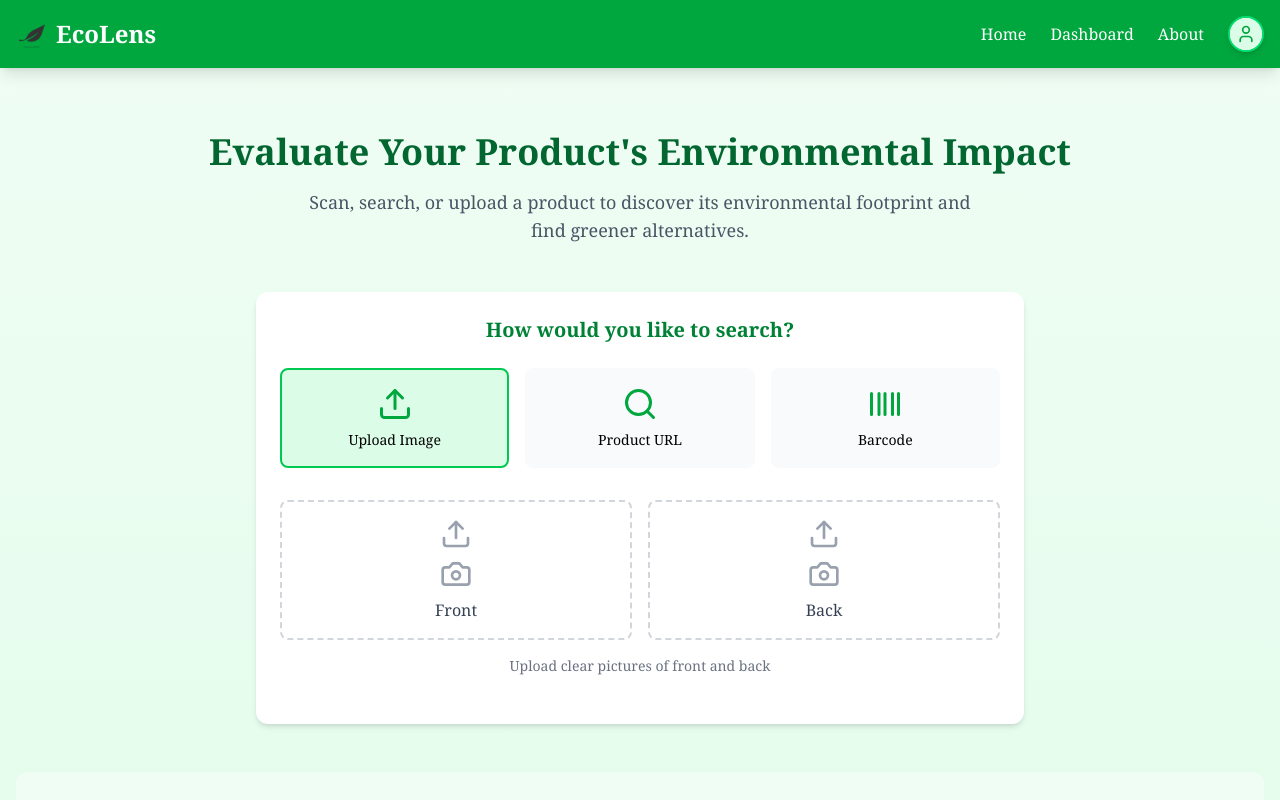
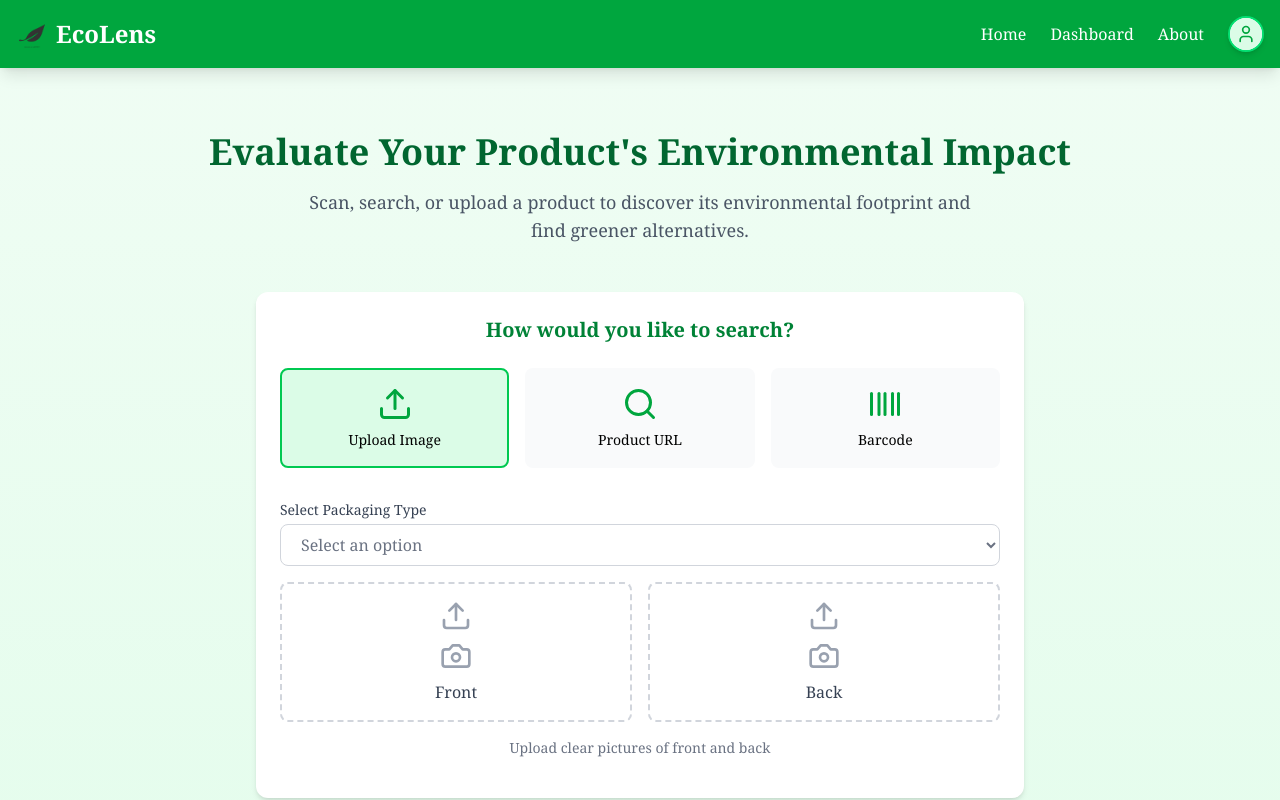
Before and after one commit to anannayamustcode/Ecolens, a Next.js app: page / in a window 1280 px wide. Both pictures are taken after a click on the button "Upload Image". Shown: the top 800 px of the page. Built offline with nearby package versions, Linux system fonts and the light colour scheme.

Commit message:
dropdown: Add packaging type selection to UploadInput component

```diff
--- a/src/app/components/rest/inputs/UploadInput.tsx
+++ b/src/app/components/rest/inputs/UploadInput.tsx
@@ -3,7 +3,7 @@
 import { ChangeEvent, useState, useRef } from 'react';
 import { Upload, Camera, X, Check } from 'lucide-react';
 import dynamic from 'next/dynamic';
-import { useRouter } from 'next/navigation'; // Add this import
+import { useRouter } from 'next/navigation';
 
 const CameraInput = dynamic(() => import('./CameraInput'), {
   ssr: false,
@@ -15,11 +15,20 @@ interface UploadInputProps {
 }
 
 export default function UploadInput({ onComplete }: UploadInputProps) {
-  const router = useRouter(); // Initialize the router
+  const router = useRouter();
   const [activeSide, setActiveSide] = useState<'front' | 'back' | null>(null);
   const [images, setImages] = useState<{ front?: string, back?: string }>({});
-  const [isSubmitting, setIsSubmitting] = useState(false); // Add loading state
+  const [isSubmitting, setIsSubmitting] = useState(false);
   const fileInputRef = useRef<HTMLInputElement>(null);
+
+  const packagingOptions = [
+    "Plastic Bottle", "Glass Bottle", "Plastic Tube", "Metal Can", "Flexible Pouch",
+    "Pump Dispenser Bottle", "Spray Bottle", "Solid Stick Container", "Single-use Sachet",
+    "Tetra Pak Carton", "Dropper Bottle", "Blister Pack (Pills/Tablets)", "Cardboard Box",
+    "Metal Tin", "Roll-on Applicator", "Foam Dispenser", "Glass Ampoule", "Medical Vial",
+    "Plastic Canister", "Refill Cartridge"
+  ];
+  const [selectedPackaging, setSelectedPackaging] = useState<string>("");
 
   const handleFileChange = async (e: ChangeEvent<HTMLInputElement>) => {
     if (e.target.files && e.target.files.length > 0 && activeSide) {
@@ -38,18 +47,13 @@ export default function UploadInput({ onComplete }: UploadInputProps) {
     setActiveSide(null);
   };
 
-  // const handleImageCapture = (imageUrl: string) => {
-  //   if (activeSide) {
-  //     setImages(prev => ({ ...prev, [activeSide]: imageUrl }));
-  //     setActiveSide(null);
-  //   }
-  // };
   const handleImageCapture = (imageUrl: string) => {
     if (activeSide) {
       setImages(prev => ({ ...prev, [activeSide]: imageUrl }));
-    setActiveSide(null); // This will unmount the CameraInput component
+      setActiveSide(null);
     }
   };
+
   const removeImage = (side: 'front' | 'back') => {
     setImages(prev => {
       const newImages = { ...prev };
@@ -61,16 +65,13 @@ const handleImageCapture = (imageUrl: string) => {
   const submitImages = async () => {
     if (Object.keys(images).length === 0) return;
 
-    setIsSubmitting(true); // Start loading
+    setIsSubmitting(true);
 
     try {
       const uploadedUrls: { front?: string, back?: string } = {};
 
       for (const [side, imageUrl] of Object.entries(images)) {
-        if (imageUrl.startsWith('blob:')) {
-          // For file uploads
-          const response = await fetch(imageUrl);
-          const blob = await response.blob();
+        const blob = await fetch(imageUrl).then(res => res.blob());
         const file = new File([blob], `${side}-image.jpg`, { type: 'image/jpeg' });
         const formData = new FormData();
         formData.append('image', file);
@@ -81,28 +82,12 @@ const handleImageCapture = (imageUrl: string) => {
         });
         const data = await res.json();
         uploadedUrls[side as 'front' | 'back'] = data.fileUrl;
-        } else {
-          // For camera captures (already data URLs)
-          const blob = await fetch(imageUrl).then(res => res.blob());
-          const formData = new FormData();
-          formData.append('image', blob, `${side}-image.jpg`);
-
-          const res = await fetch('http://localhost:5000/upload', {
-            method: 'POST',
-            body: formData,
-          });
-          const data = await res.json();
-          uploadedUrls[side as 'front' | 'back'] = data.fileUrl;
-        }
       }
 
       onComplete?.(uploadedUrls);
-
-      // Redirect to dashboard after successful upload
       router.push('/dashboard');
     } catch (error) {
       console.error('Upload failed:', error);
-      // Handle error (you might want to show an error message)
     } finally {
       setIsSubmitting(false);
     }
@@ -138,6 +123,25 @@ const handleImageCapture = (imageUrl: string) => {
         </div>
       ) : (
         <>
+          {/* Dropdown */}
+          <div className="w-full mb-4 text-gray-500">
+            <label htmlFor="packaging-select" className="block text-sm font-medium text-gray-700 mb-1">
+              Select Packaging Type
+            </label>
+            <select
+              id="packaging-select"
+              value={selectedPackaging}
+              onChange={(e) => setSelectedPackaging(e.target.value)}
+              className="w-full border border-gray-300 rounded-lg px-4 py-2 focus:outline-none focus:ring-2 focus:ring-blue-500"
+            >
+              <option
+              value="" disabled>Select an option</option>
+              {packagingOptions.map(option => (
+                <option key={option} value={option}>{option}</option>
+              ))}
+            </select>
+          </div>
+
           <div className="grid grid-cols-2 gap-4 w-full mb-4">
             {['front', 'back'].map((side) => (
               <div
@@ -203,3 +207,210 @@ const handleImageCapture = (imageUrl: string) => {
     </div>
   );
 }
+
+
+// "use client";
+
+// import { ChangeEvent, useState, useRef } from 'react';
+// import { Upload, Camera, X, Check } from 'lucide-react';
+// import dynamic from 'next/dynamic';
+// import { useRouter } from 'next/navigation'; // Add this import
+
+// const CameraInput = dynamic(() => import('./CameraInput'), {
+//   ssr: false,
+//   loading: () => <div className="p-4 text-center">Loading camera...</div>
+// });
+
+// interface UploadInputProps {
+//   onComplete?: (images: { front?: string, back?: string }) => void;
+// }
+
+// export default function UploadInput({ onComplete }: UploadInputProps) {
+//   const router = useRouter(); // Initialize the router
+//   const [activeSide, setActiveSide] = useState<'front' | 'back' | null>(null);
+//   const [images, setImages] = useState<{ front?: string, back?: string }>({});
+//   const [isSubmitting, setIsSubmitting] = useState(false); // Add loading state
+//   const fileInputRef = useRef<HTMLInputElement>(null);
+
+//   const handleFileChange = async (e: ChangeEvent<HTMLInputElement>) => {
+//     if (e.target.files && e.target.files.length > 0 && activeSide) {
+//       const file = e.target.files[0];
+//       const imageUrl = URL.createObjectURL(file);
+//       setImages(prev => ({ ...prev, [activeSide]: imageUrl }));
+//       setActiveSide(null);
+//     }
+//   };
+
+//   const handleBoxClick = (side: 'front' | 'back') => {
+//     setActiveSide(side);
+//   };
+
+//   const handleCloseCamera = () => {
+//     setActiveSide(null);
+//   };
+
+//   // const handleImageCapture = (imageUrl: string) => {
+//   //   if (activeSide) {
+//   //     setImages(prev => ({ ...prev, [activeSide]: imageUrl }));
+//   //     setActiveSide(null);
+//   //   }
+//   // };
+// const handleImageCapture = (imageUrl: string) => {
+//   if (activeSide) {
+//     setImages(prev => ({ ...prev, [activeSide]: imageUrl }));
+//     setActiveSide(null); // This will unmount the CameraInput component
+//   }
+// };
+//   const removeImage = (side: 'front' | 'back') => {
+//     setImages(prev => {
+//       const newImages = { ...prev };
+//       delete newImages[side];
+//       return newImages;
+//     });
+//   };
+
+//   const submitImages = async () => {
+//     if (Object.keys(images).length === 0) return;
+
+//     setIsSubmitting(true); // Start loading
+
+//     try {
+//       const uploadedUrls: { front?: string, back?: string } = {};
+
+//       for (const [side, imageUrl] of Object.entries(images)) {
+//         if (imageUrl.startsWith('blob:')) {
+//           // For file uploads
+//           const response = await fetch(imageUrl);
+//           const blob = await response.blob();
+//           const file = new File([blob], `${side}-image.jpg`, { type: 'image/jpeg' });
+//           const formData = new FormData();
+//           formData.append('image', file);
+
+//           const res = await fetch('http://localhost:5000/upload', {
+//             method: 'POST',
+//             body: formData,
+//           });
+//           const data = await res.json();
+//           uploadedUrls[side as 'front' | 'back'] = data.fileUrl;
+//         } else {
+//           // For camera captures (already data URLs)
+//           const blob = await fetch(imageUrl).then(res => res.blob());
+//           const formData = new FormData();
+//           formData.append('image', blob, `${side}-image.jpg`);
+
+//           const res = await fetch('http://localhost:5000/upload', {
+//             method: 'POST',
+//             body: formData,
+//           });
+//           const data = await res.json();
+//           uploadedUrls[side as 'front' | 'back'] = data.fileUrl;
+//         }
+//       }
+
+//       onComplete?.(uploadedUrls);
+
+//       // Redirect to dashboard after successful upload
+//       router.push('/dashboard');
+//     } catch (error) {
+//       console.error('Upload failed:', error);
+//       // Handle error (you might want to show an error message)
+//     } finally {
+//       setIsSubmitting(false);
+//     }
+//   };
+
+//   return (
+//     <div className="flex flex-col items-center w-full">
+//       {activeSide ? (
+//         <div className="w-full">
+//           <div className="flex justify-between items-center mb-4">
+//             <h3 className="text-lg font-medium">Capture {activeSide} image</h3>
+//             <button
+//               onClick={handleCloseCamera}
+//               className="text-gray-500 hover:text-gray-700"
+//             >
+//               &times;
+//             </button>
+//           </div>
+//           <CameraInput onCapture={handleImageCapture} />
+//           <input
+//             ref={fileInputRef}
+//             type="file"
+//             className="hidden"
+//             onChange={handleFileChange}
+//             accept="image/*"
+//           />
+//           <button
+//             onClick={() => fileInputRef.current?.click()}
+//             className="mt-4 px-4 py-2 bg-blue-600 text-white rounded-lg hover:bg-blue-700 transition-colors"
+//           >
+//             Upload File Instead
+//           </button>
+//         </div>
+//       ) : (
+//         <>
+//           <div className="grid grid-cols-2 gap-4 w-full mb-4">
+//             {['front', 'back'].map((side) => (
+//               <div
+//                 key={side}
+//                 onClick={() => !images[side as 'front' | 'back'] && handleBoxClick(side as 'front' | 'back')}
+//                 className={`border-2 ${images[side as 'front' | 'back'] ? 'border-solid border-green-500' : 'border-dashed border-gray-300'} rounded-lg p-4 flex flex-col items-center justify-center ${!images[side as 'front' | 'back'] ? 'cursor-pointer hover:bg-gray-50' : ''} transition-colors relative`}
+//               >
+//                 {images[side as 'front' | 'back'] ? (
+//                   <>
+//                     <img
+//                       src={images[side as 'front' | 'back']}
+//                       alt={`${side} view`}
+//                       className="w-full h-48 object-contain rounded-md"
+//                     />
+//                     <button
+//                       onClick={(e) => {
+//                         e.stopPropagation();
+//                         removeImage(side as 'front' | 'back');
+//                       }}
+//                       className="absolute top-2 right-2 p-1 bg-red-500 text-white rounded-full hover:bg-red-600"
+//                     >
+//                       <X size={16} />
+//                     </button>
+//                   </>
+//                 ) : (
+//                   <div className="flex flex-col items-center">
+//                     <Upload className="w-8 h-8 text-gray-400 mb-2" />
+//                     <Camera className="w-8 h-8 text-gray-400 mb-2" />
+//                     <span className="text-gray-700 font-medium capitalize">{side}</span>
+//                   </div>
+//                 )}
+//               </div>
+//             ))}
+//           </div>
+//           <p className="text-sm text-gray-500 mb-4">Upload clear pictures of front and back</p>
+
+//           {Object.keys(images).length > 0 && (
+//             <button
+//               onClick={submitImages}
+//               disabled={isSubmitting}
+//               className={`px-6 py-2 bg-green-600 text-white rounded-lg hover:bg-green-700 transition-colors flex items-center gap-2 ${
+//                 isSubmitting ? 'opacity-70 cursor-not-allowed' : ''
+//               }`}
+//             >
+//               {isSubmitting ? (
+//                 <>
+//                   <svg className="animate-spin -ml-1 mr-2 h-5 w-5 text-white" xmlns="http://www.w3.org/2000/svg" fill="none" viewBox="0 0 24 24">
+//                     <circle className="opacity-25" cx="12" cy="12" r="10" stroke="currentColor" strokeWidth="4"></circle>
+//                     <path className="opacity-75" fill="currentColor" d="M4 12a8 8 0 018-8V0C5.373 0 0 5.373 0 12h4zm2 5.291A7.962 7.962 0 014 12H0c0 3.042 1.135 5.824 3 7.938l3-2.647z"></path>
+//                   </svg>
+//                   Processing...
+//                 </>
+//               ) : (
+//                 <>
+//                   <Check size={20} />
+//                   Submit Images
+//                 </>
+//               )}
+//             </button>
+//           )}
+//         </>
+//       )}
+//     </div>
+//   );
+// }
```
Lines whose indentation alone changed are shown as unchanged.
